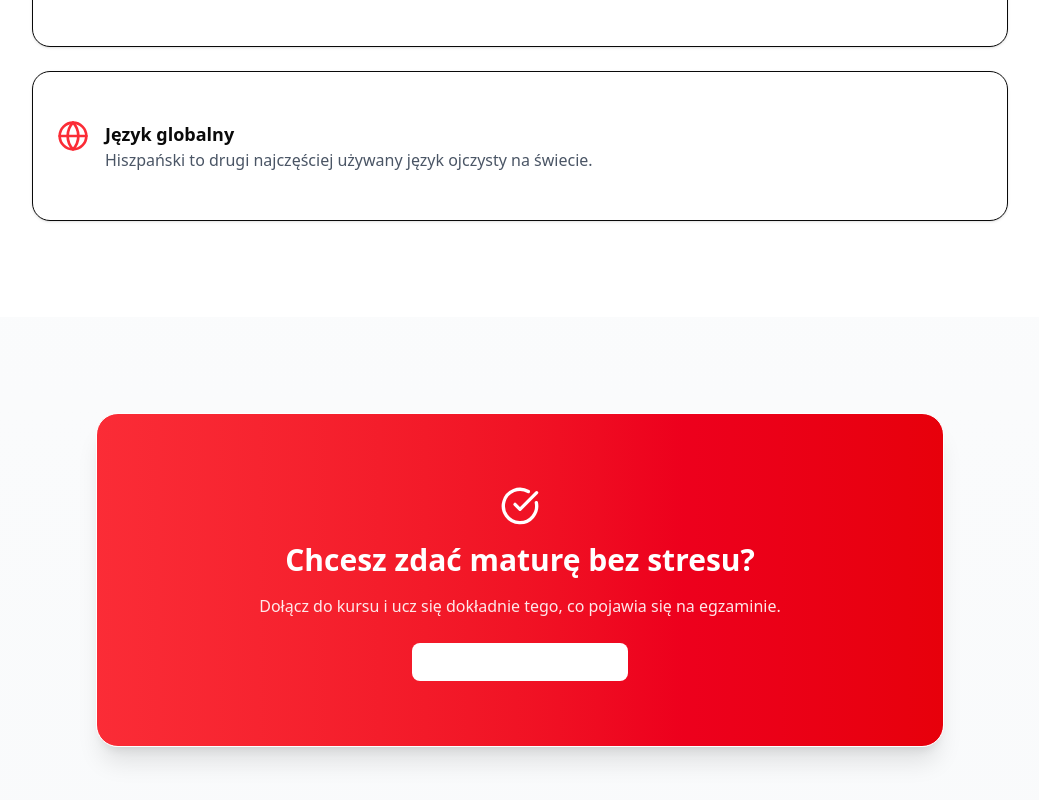
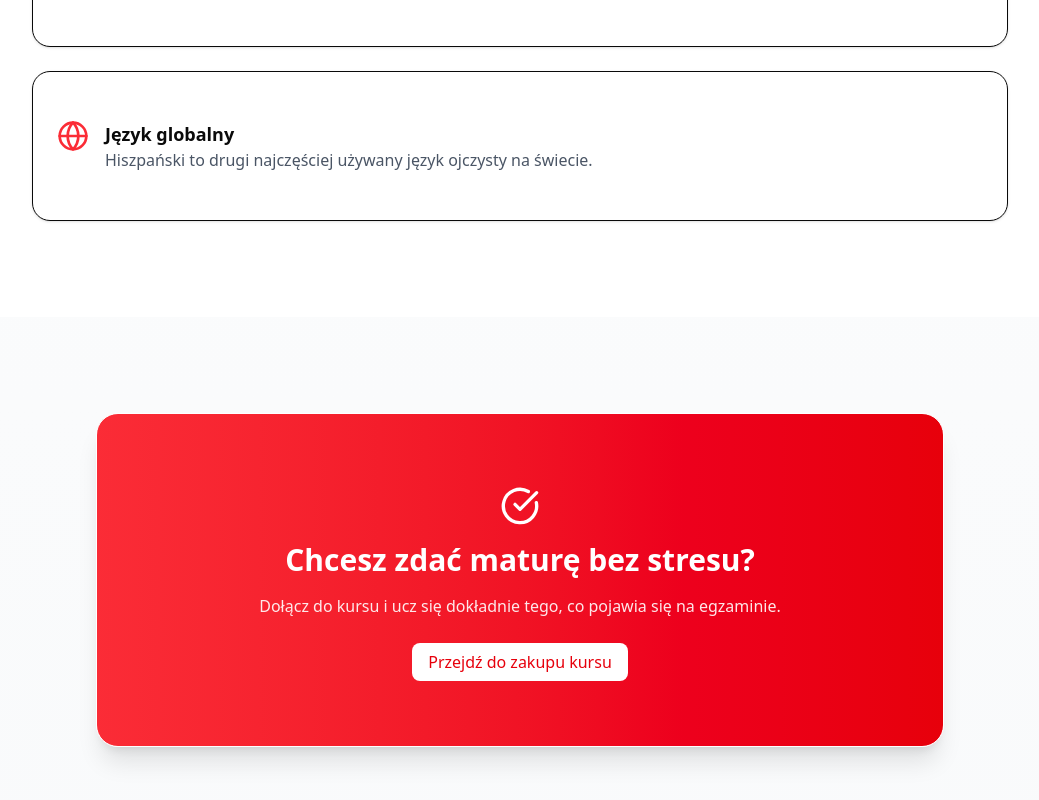
Before and after one commit to przemodeveloper/espanolita-course, a Next.js app: page / in a window 1280 px wide. Shown: the part 1740-2540 px from the top of the page, without its empty margins (120-1159 px from the left). Built offline with nearby package versions, Linux system fonts and the light colour scheme.

Commit message:
Improve styles

```diff
--- a/app/globals.css
+++ b/app/globals.css
@@ -124,11 +124,6 @@ body {
 /* ================================
    Elements
 ================================ */
-a {
-  color: inherit;
-  text-decoration: none;
-}
-
 button {
   font: inherit;
   cursor: pointer;
@@ -231,4 +226,8 @@ video {
   body {
     @apply bg-background text-foreground;
   }
+  a {
+    color: inherit;
+    text-decoration: none;
+  }
 }
--- a/components/navbar.tsx
+++ b/components/navbar.tsx
@@ -4,8 +4,8 @@ import logo from "@/public/logo.png";
 
 export function Navbar() {
   return (
-    <nav className="fixed top-0 left-0 right-0 z-50 flex justify-between items-center p-4 bg-white border-b">
-      <div className="flex items-center gap-4">
+    <nav className="fixed top-0 left-0 right-0 z-50 flex flex-wrap justify-between items-center p-4 bg-white border-b">
+      <div className="flex items-center flex-wrap gap-4">
         <Link href="/">
           <Image
             src={logo}
@@ -18,7 +18,7 @@ export function Navbar() {
         <span className="text-sm">Kurs maturalny Españolita</span>
       </div>
 
-      <ul className="flex gap-4">
+      <ul className="flex flex-wrap gap-4">
         <li>
           <Link href="/login">Logowanie</Link>
         </li>
```
